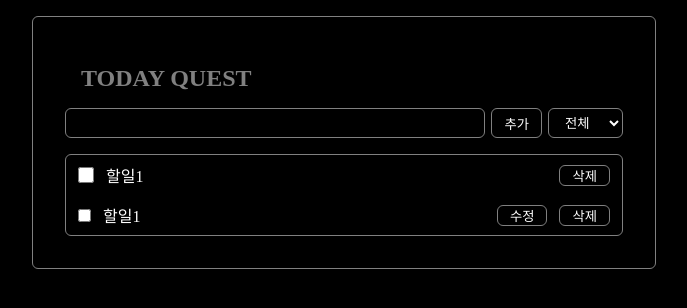
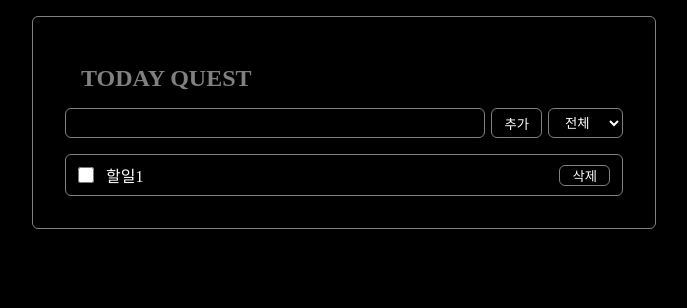
Before and after one commit to ggoldJeongg/todo-online, a React (Vite) app: page / in a window 1280 px wide. Shown: the top 308 px of the page, without its empty margins (296-983 px from the left). Built offline with nearby package versions, Linux system fonts and the light colour scheme.

Commit message:
#1 투두리스트 할일 추가, 삭제 기능 구현

```diff
--- a/src/App.jsx
+++ b/src/App.jsx
@@ -1,16 +1,56 @@
-import Layout from "./components/Layout"
-import Title from "./components/Title"
-import Controls from "./components/Controls"
-import TodoList from "./components/TodoList"
+import Layout from "./components/Layout";
+import Title from "./components/Title";
+import Controls from "./components/Controls";
+import TodoList from "./components/TodoList";
+import { useState, useRef } from "react";
 
 function App() {
-  return <div>
-    <Layout>
-      <Title />
-      <Controls />
-      <TodoList />
+  const idRef = useRef(0);
+  const [list, setList] = useState([]);
+  const handleSubmit = (value) => {
+    setList((prevList) =>
+      prevList.concat({
+        id: (idRef.current += 1),
+        text: value,
+        completed: false,
+      })
+    );
+  };
+
+  const handleToggle = (id) => {
+    setList((prevList) =>
+      prevList.map((item) => {
+        if (item.id === id) {
+          return { ...item, completed: !item.completed };
+        }
+        return item;
+      })
+    );
+  };
+
+  const hadnleToggleAll = (flag) => {
+    setList((prevList) =>
+      prevList.map((item) => ({ ...item, completed: flag }))
+    );
+  };
+
+  const handleDelete = (id) => {
+    setList((prevList) => prevList.filter((item) => item.id !== id));
+  };
+  return (
+    <div>
+      <Layout>
+        <Title />
+        <Controls onSubmit={handleSubmit} />
+        <TodoList
+          data={list}
+          onToggle={handleToggle}
+          onToggleAll={hadnleToggleAll}
+          onDelete={handleDelete}
+        />
       </Layout>
     </div>
+  );
 }
 
-export default App
+export default App;
--- a/src/components/Controls.css
+++ b/src/components/Controls.css
@@ -11,6 +11,7 @@
     padding: 4px 12px;
     font-size: 14px;
     line-height: 20px;
+    color:white;
 }
 
 .button, select {
--- a/src/components/Controls.jsx
+++ b/src/components/Controls.jsx
@@ -1,13 +1,28 @@
-import "./Controls.css"
+import "./Controls.css";
 
-import React from 'react';
+import React, { useState } from "react";
 
-const Controls = () => {
+const Controls = ({ onSubmit }) => {
+  const [text, setText] = useState("");
+  const handleChange = (e) => {
+    setText(e.target.value);
+  };
+  const handleSubmit = () => {
+    onSubmit(text);
+    setText("");
+  };
   return (
-        <div className='controls'>
-            <input type="text" className='input'/>
-            <button className='button'>추가</button>
-            <select className='select'>
+    <div className="controls">
+      <input
+        type="text"
+        className="input"
+        value={text}
+        onChange={handleChange}
+      />
+      <button className="button" onClick={handleSubmit}>
+        추가
+      </button>
+      <select className="select">
         <option value="">전체</option>
         <option value="">할 일</option>
         <option value="">완료</option>
--- a/src/components/TodoItem.jsx
+++ b/src/components/TodoItem.jsx
@@ -1,15 +1,22 @@
-import React from 'react';
-import "./TodoItem.css"
+import React from "react";
+import "./TodoItem.css";
 
-const TodoItem = () => {
-    return (
-            <div className='todo-item'>
-                <input type="checkbox" className='todo-item-checkbox' />
-                <p className='todo-item-text'>할일1</p>
-                <button className='todo-item-button'>수정</button>
-                <button className='todo-item-button'>삭제</button>
-            </div>
-    );
+const TodoItem = ({ text, completed, onToggle, onDelete }) => {
+  return (
+    <div className="todo-item">
+      <input
+        type="checkbox"
+        className="todo-item-checkbox"
+        checked={completed}
+        onChange={onToggle}
+      />
+      <p className="todo-item-text">{text}</p>
+      <button className="todo-item-button">수정</button>
+      <button className="todo-item-button" onClick={onDelete}>
+        삭제
+      </button>
+    </div>
+  );
 };
 
 export default TodoItem;
--- a/src/components/TodoList.jsx
+++ b/src/components/TodoList.jsx
@@ -1,18 +1,34 @@
-import React from 'react';
-import "./TodoList.css"
-import TodoItem from './TodoItem';
+import React from "react";
+import "./TodoList.css";
+import TodoItem from "./TodoItem";
 
-const TodoList = () => {
-    return (
-        <div className='todo-list'>
-            <div className='todo-header'>
-                <input type="checkbox" className='todo-checkbox' />
-                <p className='todo-header-text'>할일1</p>
-                <button className='todo-header-button'>삭제</button>
-            </div>
-            <div><TodoItem /></div>
-        </div>
-    );
+const TodoList = ({ data, onToggle, onToggleAll, onDelete }) => {
+  const isAllCompleted =
+    data.length > 0 && data.every((item) => item.completed);
+  return (
+    <div className="todo-list">
+      <div className="todo-header">
+        <input
+          type="checkbox"
+          className="todo-checkbox"
+          checked={isAllCompleted}
+          onChange={(e) => onToggleAll(e.target.checked)}
+        />
+        <p className="todo-header-text">할일1</p>
+        <button className="todo-header-button">삭제</button>
+      </div>
+      <div>
+        {data.map((item) => (
+          <TodoItem
+            text={item.text}
+            completed={item.completed}
+            onToggle={() => onToggle(item.id)}
+            onDelete={() => onDelete(item.id)}
+          />
+        ))}
+      </div>
+    </div>
+  );
 };
 
 export default TodoList;
```
Lines whose indentation alone changed are shown as unchanged.
